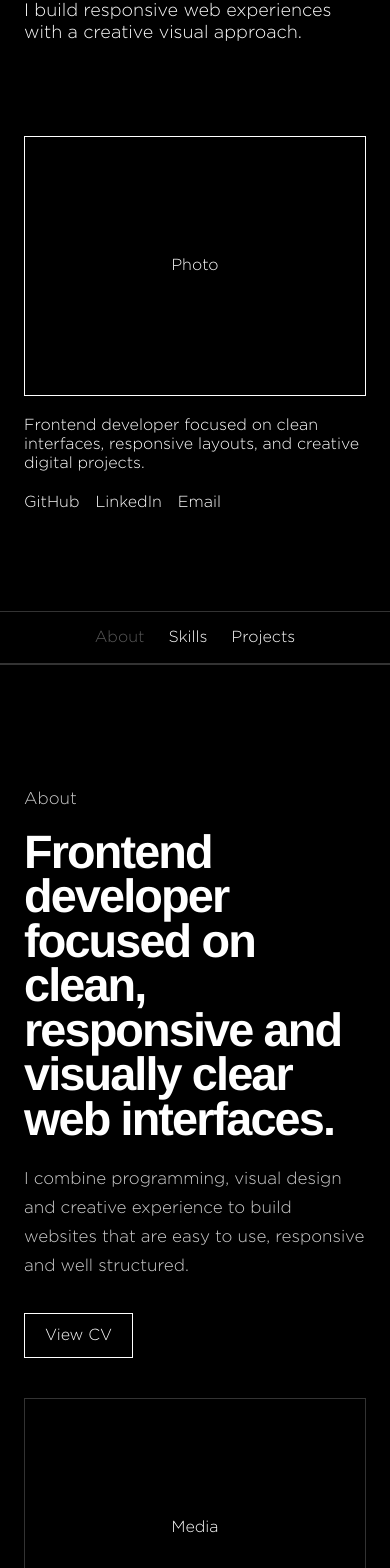
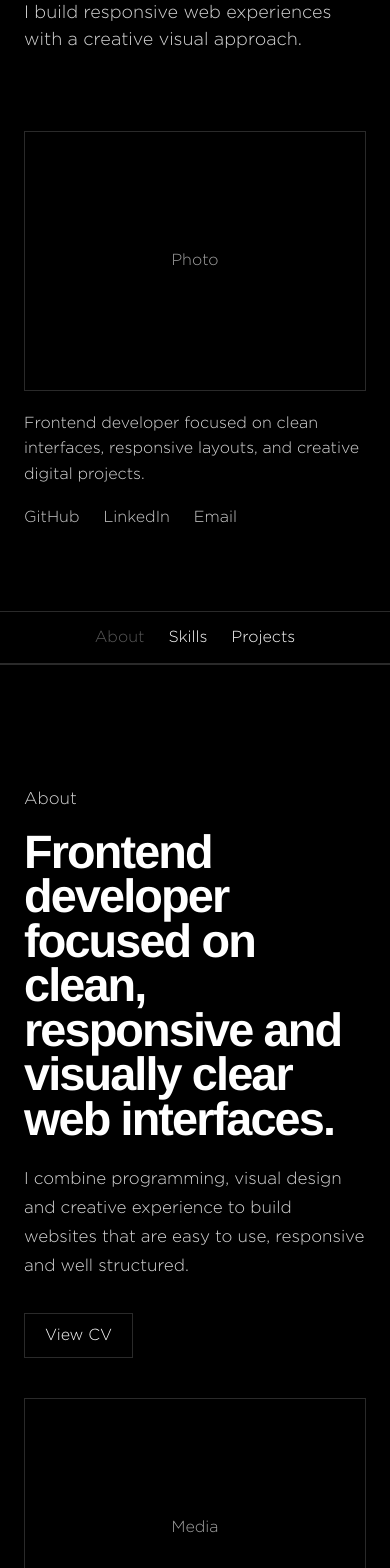
Before and after one commit to OscarAlmaraz350/developer-portfolio, a React (Vite) app: page / in a window 390 px wide. Shown: the part 233-1801 px from the top of the page. Built offline with nearby package versions, Linux system fonts and the light colour scheme.

Commit message:
Refine visual system styles

```diff
--- a/src/index.css
+++ b/src/index.css
@@ -1,22 +1,48 @@
+:root {
+  --color-bg: #000;
+  --color-surface: #0b0b0b;
+  --color-surface-hover: #111;
+  --color-text: #fff;
+  --color-muted: #a3a3a3;
+  --color-soft: #d8d8d8;
+  --color-border: #2a2a2a;
+
+  --transition-fast: 200ms ease;
+}
+
 @font-face {
   font-family: "Gotham";
   src: url("./assets/fonts/GothamLight.otf") format("opentype");
   font-weight: 500;
   font-style: normal;
 }
+
 * {
   margin: 0;
   padding: 0;
   box-sizing: border-box;
 }
 
+html {
+  scroll-behavior: smooth;
+  scroll-snap-type: y proximity;
+}
+
 body {
-  background: #000;
-  color: white;
+  background: var(--color-bg);
+  color: var(--color-text);
   font-family: "Gotham", Arial, sans-serif;
 }
 
-/*FONTS*/
+a {
+  color: var(--color-text);
+  text-decoration: none;
+}
+
+button {
+  font-family: inherit;
+}
+
 .hero-main h1,
 .about-text h2,
 .skills-header h2,
@@ -31,9 +57,10 @@ body {
   padding-inline: 32px;
 }
 
-/* GLOBAL STYLES + HERO*/
+/* HERO */
 .hero {
   min-height: 100vh;
+  scroll-snap-align: start;
 }
 
 .hero-inner {
@@ -44,15 +71,27 @@ body {
   gap: 48px;
 }
 
-.hero-nav {
+.hero-nav,
+.hero-links {
   display: flex;
   gap: 24px;
+  flex-wrap: wrap;
 }
 
 .hero-nav a,
-.hero-links a {
-  color: white;
-  text-decoration: none;
+.hero-links a,
+.footer-links a,
+.project-links a {
+  color: var(--color-text);
+  opacity: 0.8;
+  transition: opacity var(--transition-fast);
+}
+
+.hero-nav a:hover,
+.hero-links a:hover,
+.footer-links a:hover,
+.project-links a:hover {
+  opacity: 1;
 }
 
 .hero-content {
@@ -70,12 +109,15 @@ body {
 
 .hero-label {
   margin-bottom: 16px;
+  color: var(--color-muted);
 }
 
 .hero-description {
   max-width: 520px;
   margin-top: 24px;
   font-size: 20px;
+  line-height: 1.5;
+  color: var(--color-soft);
 }
 
 .hero-profile {
@@ -84,56 +126,30 @@ body {
   gap: 20px;
 }
 
+.hero-profile p {
+  line-height: 1.6;
+  color: var(--color-soft);
+}
+
 .hero-photo {
   height: 320px;
-  border: 1px solid white;
+  border: 1px solid var(--color-border);
   display: grid;
   place-items: center;
+  color: var(--color-muted);
 }
 
-.hero-links {
-  display: flex;
-  gap: 16px;
-  flex-wrap: wrap;
-}
-
+/* GLOBAL SECTIONS */
 main section {
   min-height: 100vh;
   padding-block: 96px;
-  border-top: 1px solid #333;
+  border-top: 1px solid var(--color-border);
   scroll-snap-align: start;
 }
 
-.footer {
-  border-top: 1px solid #333;
-}
-
-.footer-inner {
-  padding-block: 32px;
-  display: flex;
-  justify-content: space-between;
-  gap: 32px;
-  align-items: center;
-}
-
-.footer-name {
-  font-size: 20px;
-  color: white;
-}
-
-.footer-copy {
-  color: #aaa;
-}
-
-.footer-links {
-  display: flex;
-  gap: 16px;
-  flex-wrap: wrap;
-}
-
-.footer-links a {
-  color: white;
-  text-decoration: none;
+.section-label {
+  margin-bottom: 16px;
+  color: var(--color-muted);
 }
 
 /* NAVBAR */
@@ -145,22 +161,26 @@ main section {
   justify-content: center;
   gap: 24px;
   padding: 16px 32px;
-  background: #000;
-  border-top: 1px solid #333;
-  border-bottom: 1px solid #333;
+  background: var(--color-bg);
+  border-top: 1px solid var(--color-border);
+  border-bottom: 1px solid var(--color-border);
 }
 
 .nav-link {
-  color: white;
-  text-decoration: none;
+  color: var(--color-text);
   opacity: 1;
-  transition: opacity 200ms ease;
+  transition: opacity var(--transition-fast);
+}
+
+.nav-link:hover {
+  opacity: 0.7;
 }
 
 .nav-link.active {
   opacity: 0.35;
 }
-/* ABOUT SECTION*/
+
+/* ABOUT */
 .about {
   display: grid;
   grid-template-columns: minmax(0, 2fr) minmax(280px, 1fr);
@@ -168,8 +188,9 @@ main section {
   align-items: center;
 }
 
-.about-text h2 {
-  max-width: 850px;
+.about-text h2,
+.skills-header h2 {
+  max-width: 900px;
   font-size: clamp(40px, 6vw, 88px);
   line-height: 0.95;
   letter-spacing: -0.04em;
@@ -180,42 +201,38 @@ main section {
   margin-top: 24px;
   font-size: 18px;
   line-height: 1.7;
-  color: #cfcfcf;
-}
-
-.section-label {
-  margin-bottom: 16px;
-  color: #aaa;
+  color: var(--color-soft);
 }
 
 .cv-link {
   display: inline-block;
   margin-top: 32px;
-  color: white;
-  text-decoration: none;
-  border: 1px solid white;
+  color: var(--color-text);
+  border: 1px solid var(--color-border);
   padding: 12px 20px;
+  transition:
+    background var(--transition-fast),
+    border-color var(--transition-fast);
+}
+
+.cv-link:hover {
+  background: var(--color-surface-hover);
+  border-color: var(--color-text);
 }
 
 .about-media {
   min-height: 420px;
-  border: 1px solid #333;
+  border: 1px solid var(--color-border);
   display: grid;
   place-items: center;
+  color: var(--color-muted);
 }
 
-/* SKILLS SECTION */
+/* SKILLS */
 .skills {
   display: grid;
   grid-template-columns: 1fr;
   gap: 72px;
-}
-
-.skills-header h2 {
-  max-width: 900px;
-  font-size: clamp(40px, 6vw, 88px);
-  line-height: 0.95;
-  letter-spacing: -0.04em;
 }
 
 .skills-list {
@@ -228,7 +245,7 @@ main section {
   grid-template-columns: 220px 1fr;
   gap: 32px;
   align-items: start;
-  border-top: 1px solid #222;
+  border-top: 1px solid var(--color-border);
   padding-top: 32px;
 }
 
@@ -242,14 +259,18 @@ main section {
   gap: 12px;
 }
 
+.skill-items span,
+.project-stack span {
+  border: 1px solid var(--color-border);
+  color: var(--color-soft);
+}
+
 .skill-items span {
-  border: 1px solid #333;
   padding: 10px 14px;
   font-size: 18px;
-  color: #d8d8d8;
 }
 
-/* PROJECTS SECTION */
+/* PROJECTS */
 .projects {
   display: grid;
   gap: 64px;
@@ -259,6 +280,7 @@ main section {
   max-width: 900px;
   font-size: clamp(36px, 5vw, 80px);
   line-height: 1;
+  letter-spacing: -0.04em;
 }
 
 .projects-grid {
@@ -269,13 +291,14 @@ main section {
 
 .project-card {
   min-height: 420px;
+  cursor: pointer;
 }
 
 .project-thumbnail {
   position: relative;
   height: 100%;
   min-height: 420px;
-  border: 1px solid white;
+  border: 1px solid var(--color-border);
   padding: 24px;
   display: flex;
   align-items: flex-end;
@@ -291,7 +314,7 @@ main section {
   position: absolute;
   inset: 0;
   padding: 24px;
-  background: #111;
+  background: var(--color-surface-hover);
   display: flex;
   flex-direction: column;
   justify-content: flex-end;
@@ -299,8 +322,13 @@ main section {
   opacity: 0;
   transform: translateY(20px);
   transition:
-    opacity 200ms ease,
-    transform 200ms ease;
+    opacity var(--transition-fast),
+    transform var(--transition-fast);
+}
+
+.project-overlay p {
+  color: var(--color-soft);
+  line-height: 1.6;
 }
 
 .project-card:hover .project-overlay,
@@ -316,7 +344,6 @@ main section {
 }
 
 .project-stack span {
-  border: 1px solid #777;
   padding: 6px 10px;
   font-size: 14px;
 }
@@ -326,20 +353,39 @@ main section {
   gap: 16px;
 }
 
-.project-links a {
-  color: white;
-  text-decoration: none;
-}
-.project-card {
-  min-height: 420px;
-  cursor: pointer;
-}
-
 .blinking-cursor {
   animation: blink 1s infinite;
 }
 
-/* PAGE CONTROL SECTION*/
+/* FOOTER */
+.footer {
+  border-top: 1px solid var(--color-border);
+}
+
+.footer-inner {
+  padding-block: 32px;
+  display: flex;
+  justify-content: space-between;
+  gap: 32px;
+  align-items: center;
+}
+
+.footer-name {
+  font-size: 20px;
+  color: var(--color-text);
+}
+
+.footer-copy {
+  color: var(--color-muted);
+}
+
+.footer-links {
+  display: flex;
+  gap: 16px;
+  flex-wrap: wrap;
+}
+
+/* PAGE CONTROLS */
 .page-controls {
   position: fixed;
   right: 24px;
@@ -348,16 +394,19 @@ main section {
 }
 
 .page-controls button {
-  background: #000;
-  color: white;
-  border: 1px solid #333;
+  background: var(--color-bg);
+  color: var(--color-text);
+  border: 1px solid var(--color-border);
   padding: 10px 14px;
   cursor: pointer;
+  transition:
+    background var(--transition-fast),
+    border-color var(--transition-fast);
 }
 
-html {
-  scroll-behavior: smooth;
-  scroll-snap-type: y proximity;
+.page-controls button:hover {
+  background: var(--color-surface-hover);
+  border-color: var(--color-text);
 }
 
 @keyframes blink {
@@ -371,7 +420,8 @@ html {
     opacity: 0;
   }
 }
-/* MOBILE RESPONSIVE*/
+
+/* RESPONSIVE */
 @media (max-width: 900px) {
   .projects-grid {
     grid-template-columns: 1fr;
@@ -387,6 +437,7 @@ html {
   .container {
     padding-inline: 24px;
   }
+
   .hero-inner {
     padding-block: 24px 48px;
     gap: 40px;
@@ -394,7 +445,6 @@ html {
 
   .hero-nav {
     gap: 16px;
-    flex-wrap: wrap;
   }
 
   .hero-content {
@@ -420,13 +470,15 @@ html {
   .hero-profile {
     max-width: 420px;
   }
+
   .about {
     grid-template-columns: 1fr;
     gap: 40px;
     align-items: start;
   }
 
-  .about-text h2 {
+  .about-text h2,
+  .skills-header h2 {
     font-size: clamp(40px, 12vw, 64px);
   }
 
@@ -437,12 +489,9 @@ html {
   .about-media {
     min-height: 260px;
   }
+
   .skills {
     gap: 48px;
-  }
-
-  .skills-header h2 {
-    font-size: clamp(40px, 12vw, 64px);
   }
 
   .skill-group {
@@ -459,6 +508,7 @@ html {
     font-size: 16px;
     padding: 9px 12px;
   }
+
   .footer-inner {
     flex-direction: column;
     align-items: flex-start;
```
